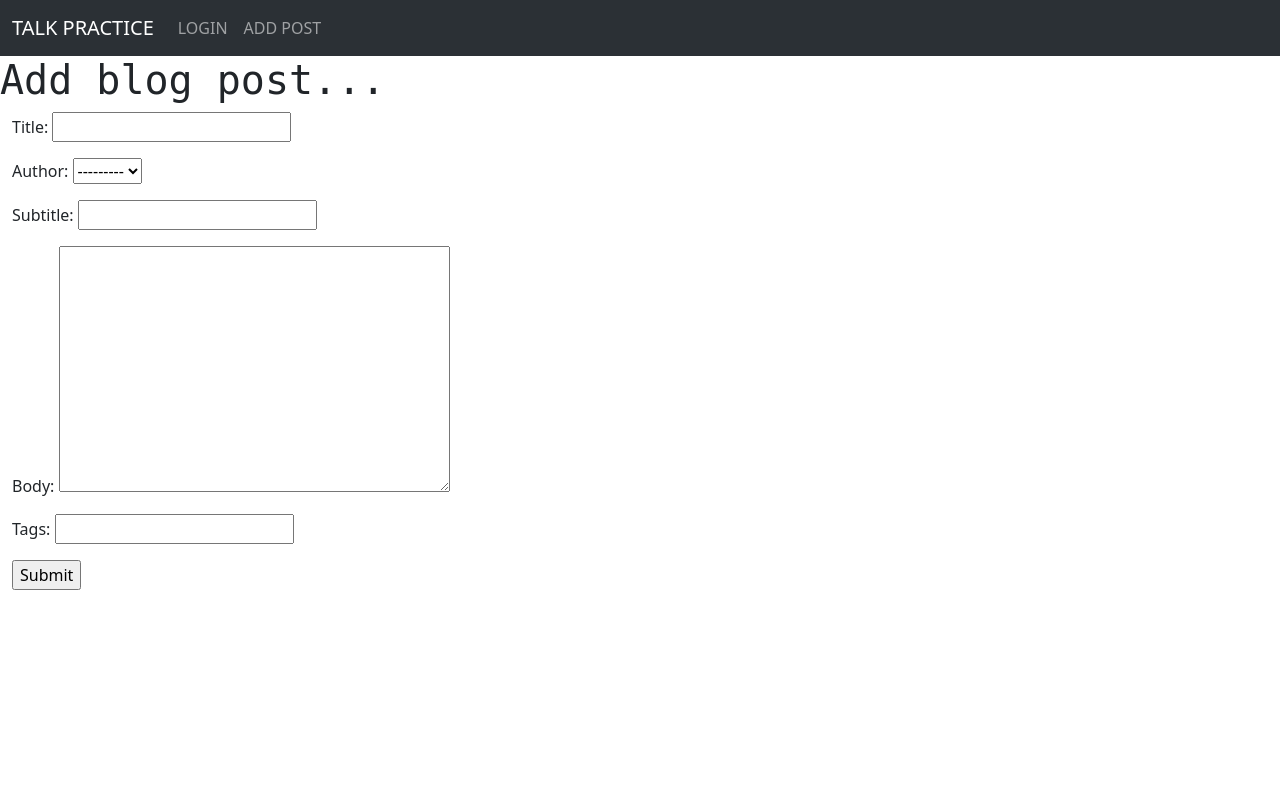
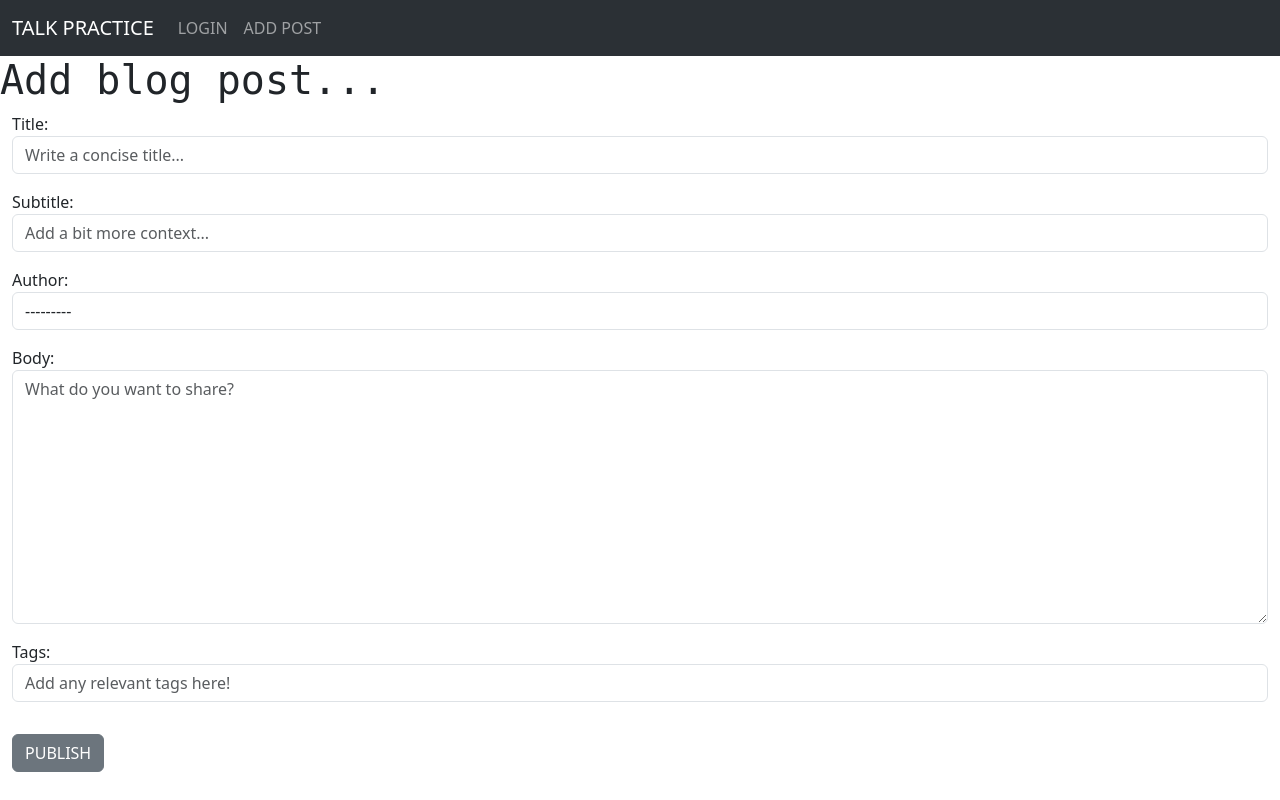
Before and after one commit to NickWaldock/talk-practice-forum-p4, a Django app: page /add-post/ in a window 1280 px wide. Run offline with Django 3.2, Linux system fonts and the light colour scheme; some web fonts are replaced.

Commit message:
Create forms.py and style with bootstrap

```diff
--- /dev/null
+++ b/blog/forms.py
@@ -0,0 +1,28 @@
+from django import forms
+from .models import Post
+
+
+class PostForm(forms.ModelForm):
+    class Meta:
+        model = Post
+        fields = ('title', 'subtitle', 'author', 'body', 'tags')
+
+        widgets = {  # For bootstrap form styling
+            'title': forms.TextInput(
+                attrs={'class': 'form-control',
+                       'placeholder': 'Write a concise title...'
+                       }),
+            'subtitle': forms.TextInput(
+                attrs={'class': 'form-control',
+                       'placeholder': 'Add a bit more context...'
+                       }),
+            'author': forms.Select(attrs={'class': 'form-control'}),
+            'body': forms.Textarea(
+                attrs={'class': 'form-control',
+                       'placeholder': 'What do you want to share?'
+                       }),
+            'tags': forms.TextInput(
+                attrs={'class': 'form-control',
+                       'placeholder': 'Add any relevant tags here!'
+                       }),
+        }
--- a/blog/views.py
+++ b/blog/views.py
@@ -1,6 +1,7 @@
 from django.shortcuts import render
 from django.views import generic
 from .models import Post, Comment
+from .forms import PostForm
 
 
 # View to list all posts
@@ -20,10 +21,11 @@ class PostView(generic.DetailView):
 # View to add a post
 class AddPost(generic.CreateView):
     model = Post
+    form_class = PostForm
     template_name = 'add-post.html'
     slug_field = 'slug'
     # fields = '__all__'
-    fields = ('title', 'author', 'subtitle', 'body', 'tags')
+    # fields = ('title', 'author', 'subtitle', 'body', 'tags')
 
     def get_object(self):
         slug = self.kwargs.get("slug")
--- a/templates/add-post.html
+++ b/templates/add-post.html
@@ -4,15 +4,16 @@
 
 <h1 class="title-font">Add blog post...</h1>
 <div class="container-fluid">
-    <form method="post">
-        {% csrf_token %}
+    <div class="form-group">
+        <form method="post">
+            {% csrf_token %}
 
-        {{form.as_p}}
+            {{form.as_p}}
 
-        <input type="submit">
-        <!-- <button type="submit" class="btn btn-secondary mt-3">PUBLISH</button> -->
-
-    </form>
+            <!-- <input class="btn btn-secondary" type="submit"> -->
+            <button class="btn btn-secondary mt-3">PUBLISH</button>
+        </form>
+    </div>
 </div>
 
 {% endblock %}
```
